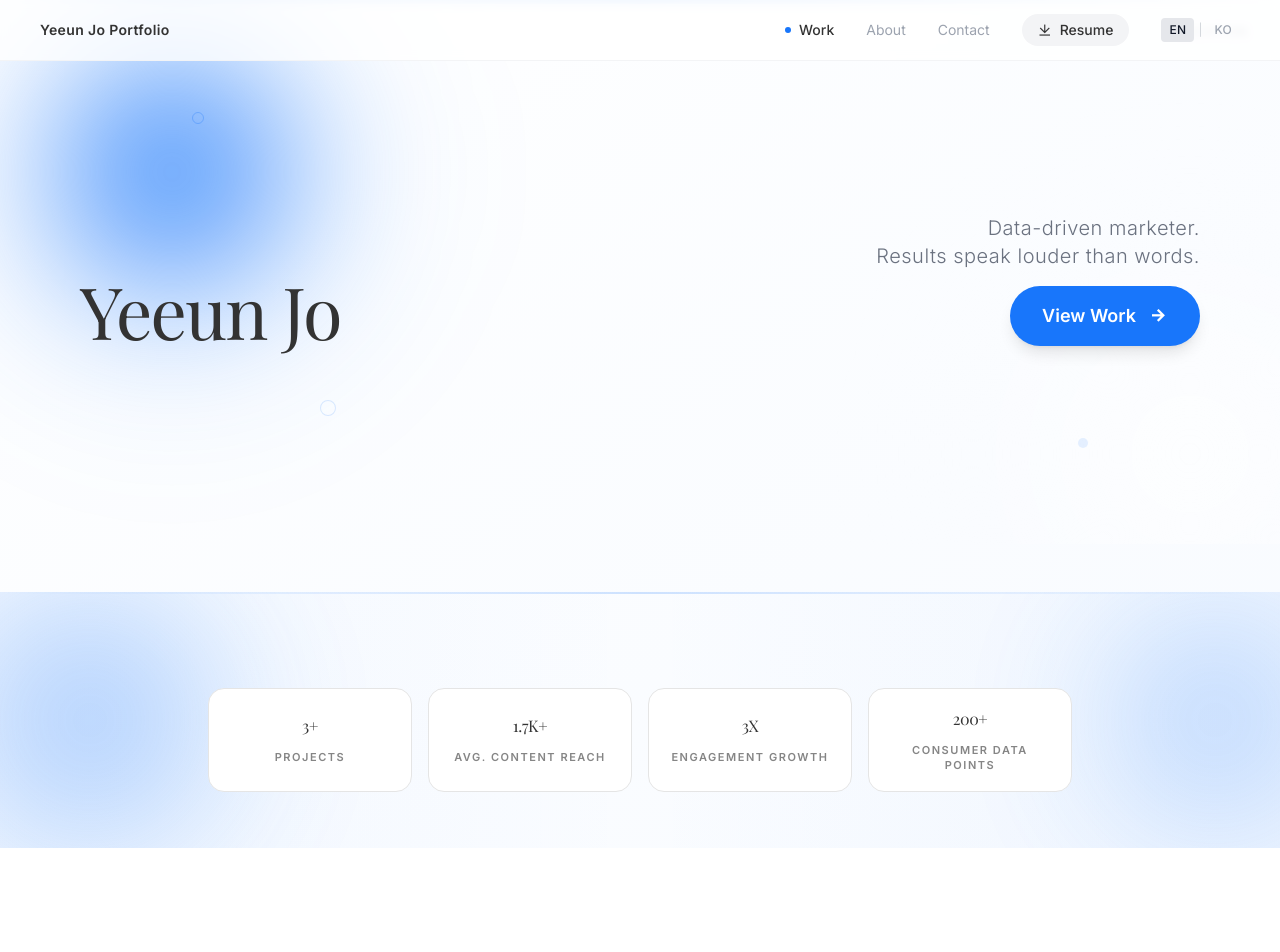
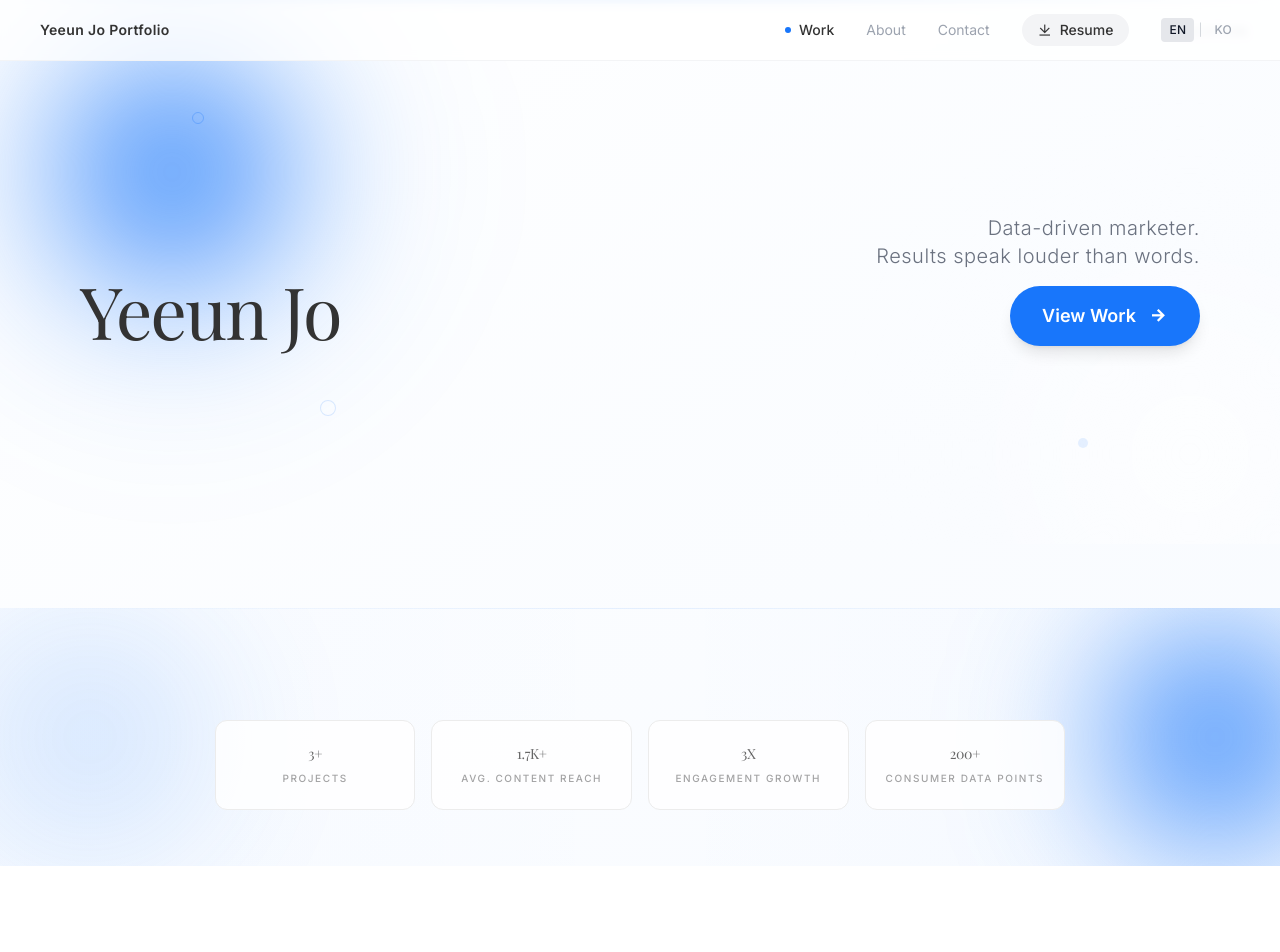
Before and after one commit to yeeunracheljo/yeeunj, a React (Vite) app: page / in a window 1280 px wide. Shown: the top 952 px of the page. Built offline with nearby package versions, Linux system fonts and the light colour scheme.

Commit message:
Soften stats section

```diff
--- a/src/pages/home/components/QuickStats.tsx
+++ b/src/pages/home/components/QuickStats.tsx
@@ -56,7 +56,7 @@ function AnimatedNumber({ value }: { value: string }) {
   return (
     <p
       ref={ref}
-      className={`text-sm md:text-base font-serif text-[#333] tracking-tight transition-all duration-500 ${isAnimating ? 'scale-105 drop-shadow-[0_0_20px_rgba(24,118,251,0.3)] text-[#1876fb]' : ''}`}
+      className={`text-xs md:text-sm font-serif font-light text-[#333]/75 tracking-tight transition-all duration-500 ${isAnimating ? 'scale-105 drop-shadow-[0_0_14px_rgba(24,118,251,0.16)] text-[#1876fb]/80' : ''}`}
     >
       {display}
     </p>
@@ -106,18 +106,18 @@ export default function QuickStats() {
   }, [statItems]);
 
   return (
-    <section ref={sectionRef} className="pt-20 pb-10 md:pt-24 md:pb-14 relative overflow-hidden">
+    <section ref={sectionRef} className="pt-24 pb-10 md:pt-28 md:pb-14 relative overflow-hidden">
       {/* Full-width subtle blue gradient base */}
-      <div className="absolute inset-0 bg-gradient-to-r from-[#1876fb]/[0.04] via-transparent to-[#1876fb]/[0.04] pointer-events-none" />
+      <div className="absolute inset-0 bg-gradient-to-r from-[#1876fb]/[0.018] via-transparent to-[#1876fb]/[0.018] pointer-events-none" />
 
       {/* Top edge gradient line */}
-      <div className="absolute top-0 left-0 right-0 h-[2px] bg-gradient-to-r from-transparent via-[#1876fb]/20 to-transparent" />
+      <div className="absolute top-0 left-0 right-0 h-px bg-gradient-to-r from-transparent via-[#1876fb]/10 to-transparent" />
 
       {/* Subtle blue glow on left - expanded */}
-      <div className="absolute top-1/2 -left-40 w-[500px] h-[500px] -translate-y-1/2 bg-[radial-gradient(circle_at_center,_#1876fb_0%,_rgba(24,118,251,0.05)_50%,_transparent_70%)] rounded-full blur-3xl pointer-events-none opacity-40" />
+      <div className="absolute top-1/2 -left-40 w-[500px] h-[500px] -translate-y-1/2 bg-[radial-gradient(circle_at_center,_#1876fb_0%,_rgba(24,118,251,0.025)_50%,_transparent_70%)] rounded-full blur-3xl pointer-events-none opacity-20" />
 
       {/* Subtle blue glow on right - expanded */}
-      <div className="absolute top-1/2 -right-40 w-[450px] h-[450px] -translate-y-1/2 bg-[radial-gradient(circle_at_center,_#1876fb_0%,_rgba(24,118,251,0.03)_50%,_transparent_70%)] rounded-full blur-3xl pointer-events-none opacity-30" />
+      <div className="absolute top-1/2 -right-40 w-[450px] h-[450px] -translate-y-1/2 bg-[radial-gradient(circle_at_center,_#1876fb_0%,_rgba(24,118,251,0.018)_50%,_transparent_70%)] rounded-full blur-3xl pointer-events-none opacity-16" />
 
       <div className="max-w-5xl mx-auto md:px-16 lg:px-20 relative z-10 flex flex-col items-center">
         {/* Stats Grid */}
@@ -125,25 +125,25 @@ export default function QuickStats() {
           {statItems.map((stat, index) => (
             <div
               key={stat.label}
-              className={`group relative min-h-[96px] md:min-h-[104px] rounded-2xl border border-[#e5e5e5] bg-white hover:bg-[#fafafa] hover:border-[#ccc] hover:scale-[1.03] hover:shadow-[0_0_50px_rgba(0,0,0,0.06)] transition-all duration-700 cursor-default ${
+              className={`group relative min-h-[84px] md:min-h-[90px] rounded-xl border border-[#ececec] bg-white/85 hover:bg-white hover:border-[#dddddd] hover:scale-[1.015] hover:shadow-[0_0_28px_rgba(0,0,0,0.035)] transition-all duration-700 cursor-default ${
                 visibleCards[index] ? 'opacity-100 translate-y-0' : 'opacity-0 translate-y-6'
               }`}
               style={{ transitionDelay: `${index * 100}ms` }}
             >
               {/* Subtle blue gradient tint */}
-              <div className="absolute inset-0 rounded-2xl opacity-0 group-hover:opacity-100 transition-opacity duration-500 bg-gradient-to-br from-[#1876fb]/8 via-transparent to-[#1876fb]/5" />
+              <div className="absolute inset-0 rounded-xl opacity-0 group-hover:opacity-100 transition-opacity duration-500 bg-gradient-to-br from-[#1876fb]/5 via-transparent to-[#1876fb]/3" />
 
               {/* Top blue shimmer line on hover */}
-              <div className="absolute top-0 left-1/2 -translate-x-1/2 w-0 h-[2px] bg-gradient-to-r from-transparent via-[#1876fb]/50 to-transparent group-hover:w-full transition-all duration-700" />
+              <div className="absolute top-0 left-1/2 -translate-x-1/2 w-0 h-px bg-gradient-to-r from-transparent via-[#1876fb]/25 to-transparent group-hover:w-full transition-all duration-700" />
 
-              <div className="relative h-full px-4 py-4 md:px-5 md:py-4 text-center flex flex-col items-center justify-center">
+              <div className="relative h-full px-4 py-3 md:px-5 md:py-3 text-center flex flex-col items-center justify-center">
                 {/* Number */}
-                <div className="mb-3">
+                <div className="mb-2">
                   <AnimatedNumber value={stat.value} />
                 </div>
 
                 {/* Label */}
-                <p className="text-[10px] md:text-[11px] text-[#333]/60 tracking-[0.14em] uppercase font-semibold leading-snug group-hover:text-[#333]/90 transition-colors duration-300">
+                <p className="text-[9px] md:text-[10px] text-[#333]/45 tracking-[0.16em] uppercase font-medium leading-snug group-hover:text-[#333]/65 transition-colors duration-300">
                   {stat.label}
                 </p>
               </div>
--- a/src/pages/home/page.tsx
+++ b/src/pages/home/page.tsx
@@ -61,7 +61,7 @@ export default function Home() {
       <main>
         <div className="bg-gradient-to-br from-white via-[#f8fbff]/60 to-[#eef5ff]/40">
           <PortfolioHero />
-          <div className="mt-8 md:mt-12">
+          <div className="mt-12 md:mt-16">
             <QuickStats />
           </div>
         </div>
```
